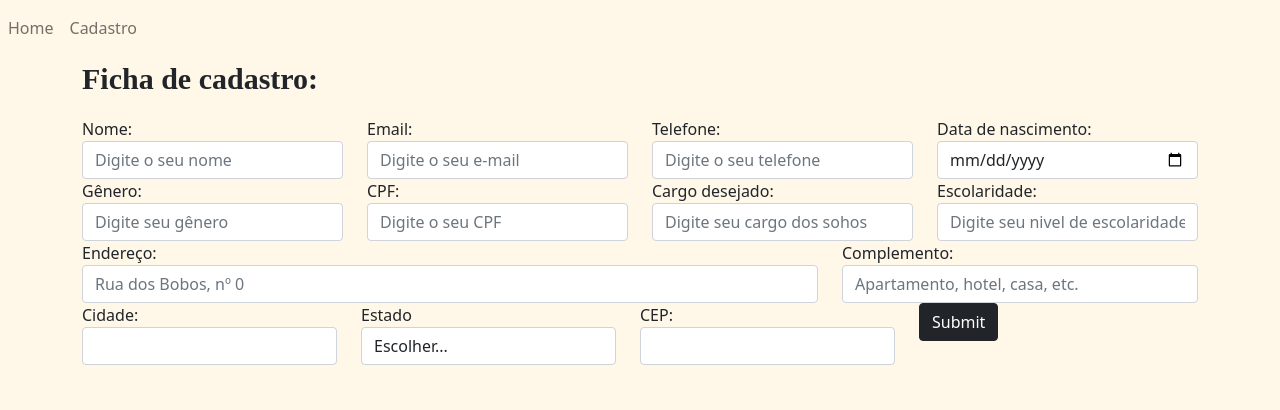
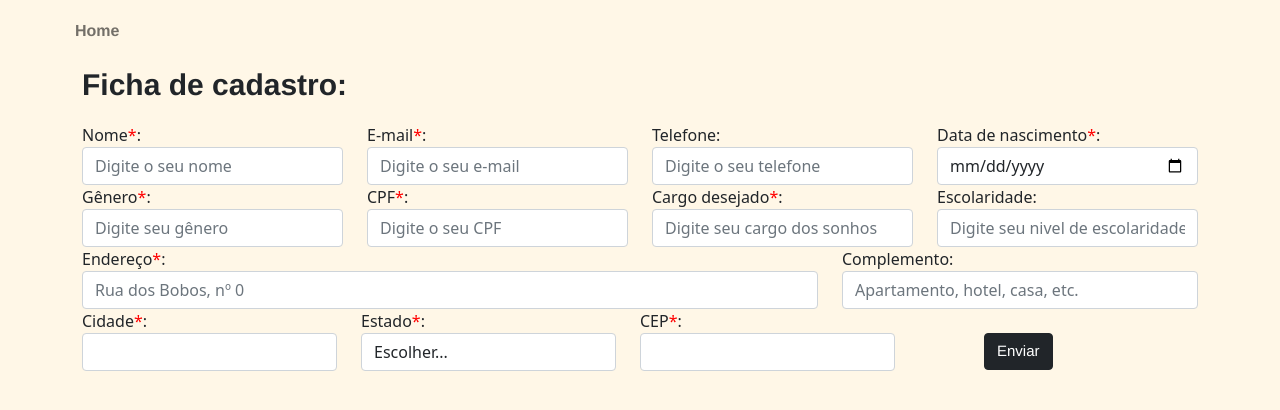
Before and after one commit to beacah/JobsNet, a Next.js app: page /register in a window 1280 px wide. Shown: the top 410 px of the page. Built offline with nearby package versions, Linux system fonts and the light colour scheme.

Commit message:
Atualização final

```diff
--- a/pages/components/form-cadidate/styles.module.css
+++ b/pages/components/form-cadidate/styles.module.css
@@ -5,13 +5,32 @@
 }
 
 .titulo1 {
-  font-family: Raleway;
+  font-family: 'Franklin Gothic Medium', 'Arial Narrow', Arial, sans-serif;
   font-style: normal;
   font-weight: bold;
   font-size: 30px;
 }
 
 .botao {
-  font-family: Raleway;
- top:6%;
+  font-family: 'Franklin Gothic Medium', 'Arial Narrow', Arial, sans-serif;
+  top:50%;
+  font-size: 15px;
+  text-align: absolute;
+        left: 100%;
+        top: 100%;
+        margin-left: 65px;
+        margin-top: 24px;
 }
+
+.home2:hover {
+  color: #f95c19;
+}
+
+.home2 {
+  font-family: 'Franklin Gothic Medium', 'Arial Narrow', Arial, sans-serif;
+  font-style: normal;
+  font-weight: bold;
+  font-size: 16px;
+  line-height: 30px;
+  margin-left:67px;
+}
--- a/pages/index.js
+++ b/pages/index.js
@@ -20,7 +20,7 @@ export default function Home() {
         <div className="collapse navbar-collapse" id="navbarNav">
           <ul className="navbar-nav">
             <a className="nav-link" href="#register">
-              <p className={styles.home}>Home</p>
+              <p className={`${styles.home}`}>Home</p>
             </a>
           </ul>
         </div>
@@ -43,7 +43,7 @@ export default function Home() {
           </div>
         </div>
 
-        <div className={styles.botaohome}>
+        <div className={`${styles.botaohome}`}>
           <Link href="/register">
             <button type="button" className="btn btn-outline-dark">
               Cadastro
--- a/pages/register.js
+++ b/pages/register.js
@@ -52,12 +52,7 @@ export default function register() {
           <ul className="navbar-nav">
             <li className="nav-item active">
               <Link href="/">
-                <a className="nav-link">Home</a>
-              </Link>
-            </li>
-            <li className="nav-item">
-              <Link href="/register">
-                <a className="nav-link">Cadastro</a>
+                <a className={`${styles.home2} nav-link`}>Home</a>
               </Link>
             </li>
           </ul>
@@ -69,23 +64,25 @@ export default function register() {
             <p className={styles.titulo1}>Ficha de cadastro:</p>
             <div className="row">
               <div className="col-3">
-                <label htmlFor="name">Nome:</label>
+                <label htmlFor="name">Nome<font color="#ff0000">*</font>:</label>
                 <input
                   type="text"
                   className="form-control"
                   placeholder="Digite o seu nome"
                   id="name"
                   name="name"
+                  required
                 ></input>
               </div>
               <div className="col-3">
-                <label htmlFor="email">Email:</label>
+                <label htmlFor="email">E-mail<font color="#ff0000">*</font>:</label>
                 <input
                   type="email"
                   className="form-control"
                   id="email"
                   placeholder="Digite o seu e-mail"
                   name="email"
+                  required
                 ></input>
               </div>
               <div className="col-3">
@@ -99,29 +96,31 @@ export default function register() {
                 ></input>
               </div>
               <div className="col-3">
-                <label f="telefone">Data de nascimento:</label>
+                <label f="telefone">Data de nascimento<font color="#ff0000">*</font>:</label>
                 <input
                   type="date"
                   className="form-control"
                   id="bDay"
                   placeholder="DD/MM/AAAA"
                   name="bDay"
+                  required
                 ></input>
               </div>
             </div>
             <div className="row">
               <div className="col-3">
-                <label f="sexo">Gênero:</label>
+                <label f="sexo">Gênero<font color="#ff0000">*</font>:</label>
                 <input
                   type="sexo"
                   className="form-control"
                   id="gender"
                   placeholder="Digite seu gênero"
                   name="gender"
+                  required
                 ></input>
               </div>
               <div className="col-3">
-                <label f="cpf">CPF:</label>
+                <label f="cpf">CPF<font color="#ff0000">*</font>:</label>
                 <input
                   type="cpf"
                   className="form-control"
@@ -132,13 +131,14 @@ export default function register() {
                 ></input>
               </div>
               <div className="col-3">
-                <label htmlFor="inputAddress">Cargo desejado:</label>
+                <label htmlFor="inputAddress">Cargo desejado<font color="#ff0000">*</font>:</label>
                 <input
                   type="text"
                   className="form-control"
                   id="inputAddress"
-                  placeholder="Digite seu cargo dos sohos"
+                  placeholder="Digite seu cargo dos sonhos"
                   name="intendedPosition"
+                  required
                 ></input>
               </div>
               <div className="col-3">
@@ -153,13 +153,14 @@ export default function register() {
             </div>
             <div className="row">
               <div className="col-8">
-                <label htmlFor="inputAddress">Endereço:</label>
+                <label htmlFor="inputAddress">Endereço<font color="#ff0000">*</font>:</label>
                 <input
                   type="text"
                   className="form-control"
                   id="addr"
                   placeholder="Rua dos Bobos, nº 0"
                   name="addr"
+                  required
                 ></input>
               </div>
               <div className="col-4">
@@ -173,34 +174,39 @@ export default function register() {
               </div>
               <div className="row">
                 <div className="col-3">
-                  <label htmlFor="inputCity">Cidade:</label>
+                  <label htmlFor="inputCity">Cidade<font color="#ff0000">*</font>:</label>
                   <input
                     type="text"
                     className="form-control"
                     id="city"
                     name="city"
+                    required
                   ></input>
                 </div>
                 <div className="col-3">
-                  <label htmlFor="inputEstado">Estado</label>
+                  <label htmlFor="inputEstado">Estado<font color="#ff0000">*</font>:</label>
                   <select id="state" name="state" className="form-control">
                     <option selected>Escolher...</option>
                     <option>SP</option>
                     <option>RJ</option>
+                    <input
+                    required
+                  ></input>
                   </select>
                 </div>
                 <div className="col-3">
-                  <label htmlFor="inputCEP">CEP:</label>
+                  <label htmlFor="inputCEP">CEP<font color="#ff0000">*</font>:</label>
                   <input
                     type="text"
                     className="form-control"
                     id="zipCode"
                     name="zipCode"
+                    required
                   ></input>
                 </div>
                 <div className="col-3">
-                  <button type="submit" className="btn btn-dark mb-3">
-                    Submit
+                  <button type="submit" className={`${styles.botao} btn btn-dark mb-3`}>
+                    Enviar
                   </button>
                 </div>
               </div>
--- a/styles/Home.module.css
+++ b/styles/Home.module.css
@@ -5,7 +5,7 @@
 .title {
   margin-top: 30%;
   margin-left: 10%;
-  font-family: Raleway;
+  font-family:'Franklin Gothic Medium', 'Arial Narrow', Arial, sans-serif;
   font-style: normal;
   font-weight: bold;
   font-size: 48.83px;
@@ -16,7 +16,7 @@
 
 .subtitlehome {
   padding-left: 10%;
-  font-family: Raleway;
+  font-family: 'Franklin Gothic Medium', 'Arial Narrow', Arial, sans-serif;
   font-style: normal;
   font-weight: normal;
   font-size: 20px;
@@ -40,31 +40,31 @@
 
 .botaohome {
   padding-left: 10%;
-  font-family: Raleway;
+  font-family: 'Franklin Gothic Medium', 'Arial Narrow', Arial, sans-serif;
   font-style: normal;
   font-weight: normal;
-  font-size: 50px;
+  font-size: 90px;
   line-height: 60%;
   text-align: absolute;
         left: 100%;
         top: 100%;
-        margin-left:-82px;
-        margin-top:-270px;
+        margin-left:-67px;
+        margin-top:-290px;
 
   color: #4d4d4d;
 }
 
-.navbar:hover {
+.home:hover {
   color: #f95c19;
 }
 
-.nav-link {
-  font-family: Raleway;
+.home {
+  font-family: 'Franklin Gothic Medium', 'Arial Narrow', Arial, sans-serif;
   font-style: normal;
   font-weight: bold;
   font-size: 16px;
   line-height: 30px;
-  left:50%
+  margin-left:67px;
 }
 
 .botaohome {
```
